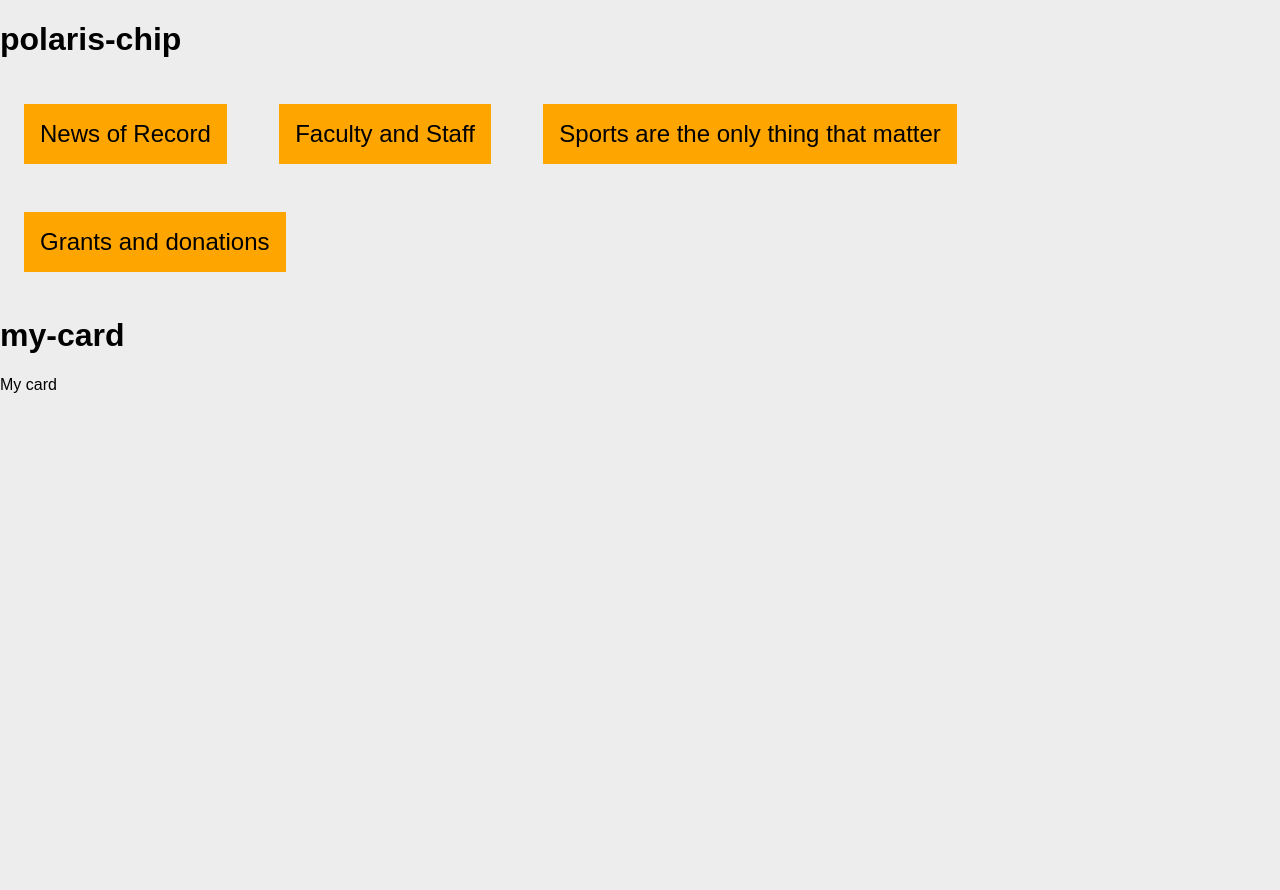
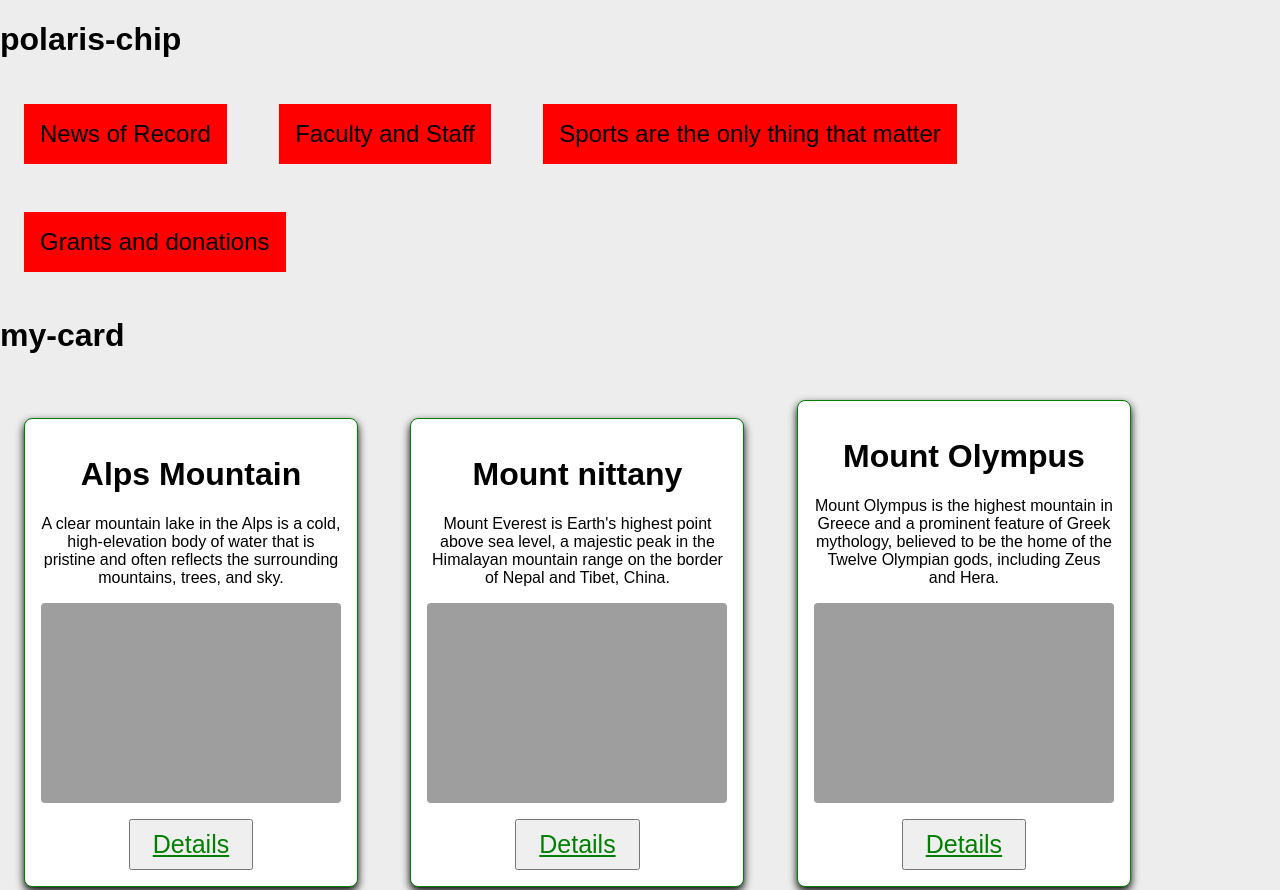
Before and after one commit to firaol4/polaris-chip2, a website with bundled scripts: page index.html in a window 1280 px wide. Shown: the top 890 px of the page. Before the commit the page ends 800 px from the top, so only its background shows below. Built offline with nearby package versions, Linux system fonts and the light colour scheme.

Commit message:
Changes made
Assignment

```diff
--- a/index.html
+++ b/index.html
@@ -15,9 +15,11 @@
       padding: 0;
       font-family: sans-serif;
       background-color: #ededed;
+
     }
     polaris-chip {
       margin: 16px;
+
     }
   </style>
   <title>polaris-chip / my-card</title>
@@ -33,6 +35,15 @@
 
   <h1>my-card</h1>
   <my-card></my-card>
+  <my-card title="Mount nittany" description="Mount Everest is Earth's highest point above sea level,
+  a majestic peak in the Himalayan mountain range on the border of
+  Nepal and Tibet, China." image="https://cdn.britannica.com/54/155954-050-6568A963/massif-Mount-Everest-Himalayas-Nepal.jpg" alt="Mount Everest">
+  </my-card>
+  <my-card title="Mount Olympus" description="Mount Olympus is the highest mountain in Greece and a prominent feature of Greek mythology, believed to be the home of the Twelve Olympian gods, including Zeus and Hera." image="https://cdn.britannica.com/04/148004-050-7BA47415/Mount-Olympus-Greece.jpg" alt="Mount Olympus"></my-card>
+  <my-card title="Mount Fuji" description="Mount Fuji is Japan's tallest mountain and highest peak, a beautifully symmetrical, snow-capped stratovolcano with a characteristic cone shape, reaching 3,776 meters (12,389 feet) above sea level." image="https://cdn.britannica.com/03/75503-050-F65891FA/volcanic-cone-Japan-Mount-Fuji.jpg" alt="Mount Fuji"></my-card>
+  <my-card title="Mount K2" description="K2 is a majestic, brutal Savage Mountain and the world's second-highest peak (8,611 m / 28,251 ft), located in the Karakoram Range on the China-Pakistan border" image="https://cdn.britannica.com/14/75514-120-05A119F2/K2-district-Karakoram-Range-portion-Gilgit-Baltistan-region.jpg" alt="K2 Mountain"></my-card>
+
+
 
   <!-- this is what is bringing in the definition for this tag -->
   <script type="module" src="./src/polaris-chip.js"></script>
--- a/src/my-card.js
+++ b/src/my-card.js
@@ -14,24 +14,102 @@ export class MyCard extends LitElement {
 
   constructor() {
     super();
-    this.title = "My card";
+    this.title = "Alps Mountain";
+    this.description = `A clear mountain lake in the Alps is a cold, high-elevation body of water
+    that is pristine and often reflects the surrounding mountains, trees, and sky.`;
+    this.image = "https://media.istockphoto.com/id/521200806/photo/idyllic-summer-landscape-with-clear-mountain-lake-in-the-alps.jpg?s=612x612&w=0&k=20&c=ndMwgDkoWEBJE8ZaL0Nfe2Cpvr5AB0FkE945itl-KKA=";
+    this.alt="Alps Mountain and Lake";
   }
 
   static get styles() {
     return css`
       :host {
-        display: block;
+        display: inline-block;
+        text-align: center;
       }
+      h1 {
+        text-align: center;
+
+      }
+      .control-wrapper {
+        text-align: center;
+        margin-bottom: 1rem;
+      }
+      .card {
+        display: inline-block;
+        border: 1px solid green;
+        border-radius: 8px;
+        box-shadow: 0 4px 8px black;
+        text-align: center;
+        padding: 16px;
+        margin: 24px;
+        background-color: white;
+        width: 300px;
+        max-width: 400px;
+      }
+      button:hover {
+        background-color: blue;
+      }
+
+      .card img {
+        width: 100%;
+        max-width: 350px;
+        height: 200px;
+        object-fit: cover;
+        border-radius: 4px;
+        margin-bottom: 12px;
+      }
+
+      .details {
+        display: inline-block;
+        padding: 8px 16px;
+        color: green;
+        font-size: 25px;
+        text-decoration-line: underline;
+        text-decoration-color: green;
+      }
+
+      .bg-toggle {
+        background-color: lightyellow;
+      }
+      @media (min-width: 500px) and (max-width: 800px) {
+        .details {
+          display: inline-block;
+        }
+      }
+
+      @media (max-width: 500px) {
+        .card {
+          width: 90%;
+        }
+      }
+
     `;
   }
 
   render() {
-    return html`<div>${this.title}</div>`;
+    return html`<div class="card">
+    <h1>${this.title}</h1>
+    <p>${this.description}</p>
+    <img src="${this.image}" alt="${this.alt}" />
+    <div>
+      <button>
+        <a href="https://oer.hax.psu.edu/ftf5022/sites/firaolswrld/" class="details">Details</a>
+      </button>
+    </div>
+  </div>`
+
+
+  ;
   }
 
   static get properties() {
     return {
       title: { type: String },
+      description: { type: String },
+      image: { type: String },
+      cards: { type: Array },
+      alt: { type: String}
     };
   }
 }
--- a/src/polaris-chip.js
+++ b/src/polaris-chip.js
@@ -29,6 +29,7 @@ export class PolarisChip extends LitElement {
     super();
     // a variable on this object called title
     this.title = 'Chip Default';
+    this.link = '#';
   }
 
   // CSS styles are scoped JUST to this element. This uses a technology called
@@ -50,11 +51,14 @@ export class PolarisChip extends LitElement {
       }
 
       span {
-        background-color: orange;
+        background-color: red;
         color: black;
         font-size: 24px;
         padding: 16px;
         margin: 8px;
+      }
+      a {
+        text-decoration: none;
       }
 
       span:hover {
@@ -84,6 +88,7 @@ export class PolarisChip extends LitElement {
     // when title is changed (even by inspecting the document and hacking the value)
     // it will automatically update what is displayed and do so incredibly quickly
     return html`<span>${this.title}</span>`;
+    return html`<a href="${this.link}"><span>${this.title}</span></a>`;
   }
 
   // LitElement uses the properties call to do the following:
@@ -95,6 +100,7 @@ export class PolarisChip extends LitElement {
     return {
       // this is a String. Array, Object, Number, Boolean are other valid values here
       title: { type: String },
+      link: { type: String },
     };
   }
 }
```
